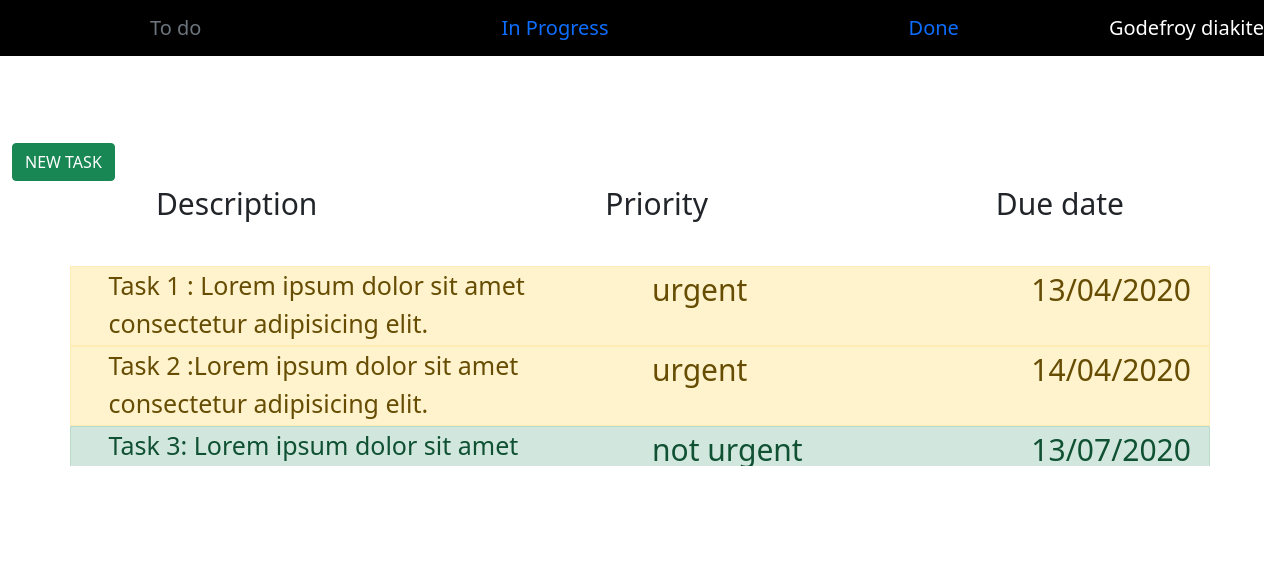
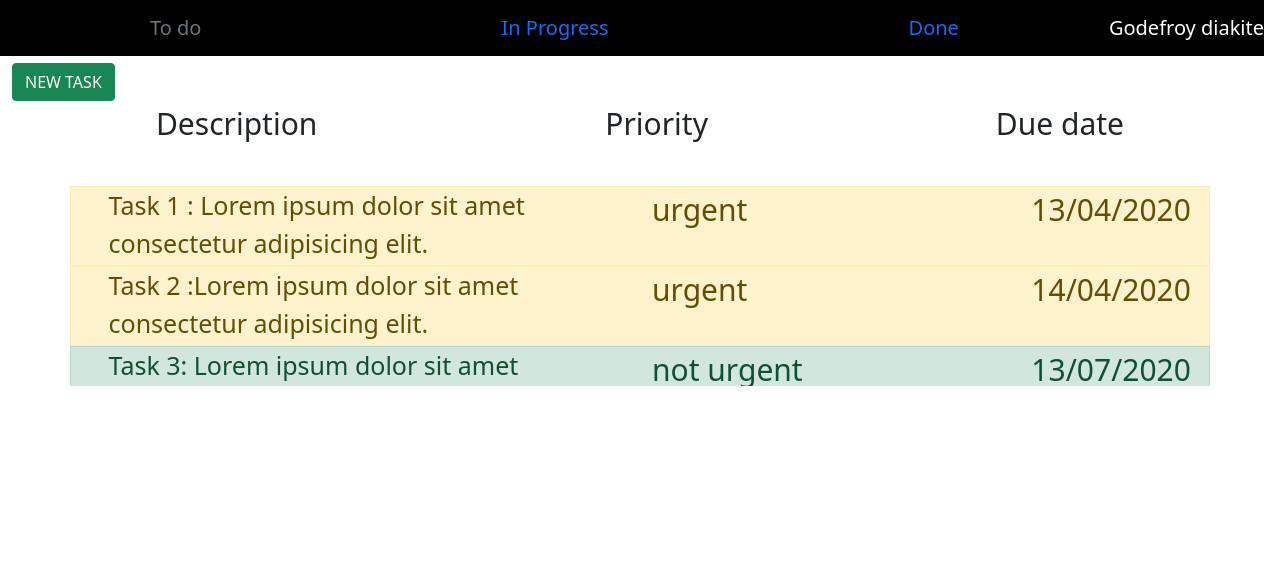
Before and after one commit to gody243/task-manager, a website: page task-manager/index.html in a window 1280 px wide. Drawn offline with nearby package versions, Linux system fonts and the light colour scheme.

Commit message:
contern-fluid

```diff
--- a/task-manager/assets/css/style.css
+++ b/task-manager/assets/css/style.css
@@ -8,8 +8,8 @@ h1{
 
 }
 .container-fluid{
-    margin:80px;
-    padding-left:100px;
+    /*margin:80px;*/
+    /*padding-left:100px;*/
     font-size: 30px;
 
 }
```
